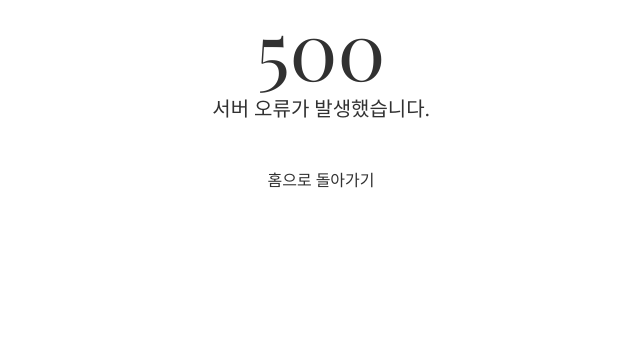
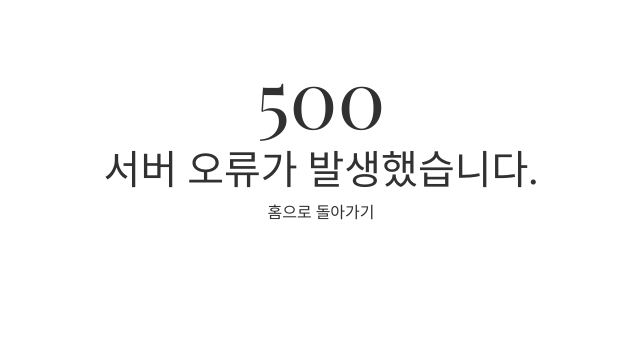
Before and after one commit to peripheral7/blog.github.io, a Django app: template blog/templates/blog/500.html in a window 1280 px wide. Shown: the top 359 px of the page, without its empty margins (319-959 px from the left). Run offline with Django 4.2, Linux system fonts and the light colour scheme; the template is opened without the code that fills it, so the values that code supplies are empty; some libraries are stand-ins or nearby versions.

Commit message:
500 page6

```diff
--- a/blog/templates/blog/404.html
+++ b/blog/templates/blog/404.html
@@ -17,12 +17,12 @@
     <!-- 404 Page -->
 
     <body>
-        <div class="container mt-5">
+        <div class="container mt-5 mb-2">
             <div class="row justify-content-center">
                 <div class="col-12 text-center">
                     <span class="display-1 d-block">404</span>
-                    <h1 class="text-decoration-none">페이지를 찾을 수 없습니다.</h1>
-                    <a href="/" class="">홈으로 돌아가기</a>
+                    <h1 class="">페이지를 찾을 수 없습니다.</h1>
+                    <a href="/" class="text-decoration-none">홈으로 돌아가기</a>
                 </div>
             </div>
         </div>
--- a/blog/templates/blog/500.html
+++ b/blog/templates/blog/500.html
@@ -16,14 +16,15 @@
     </head>
     <!-- 500 Page -->
 
-    <div class="container">
-        <div class="row justify-content-center">
-            <div class="col-12 text-center">
-                <span class="display-1 d-block">500</span>
-                <h1 class="mb-4 lead">서버 오류가 발생했습니다.</h1>
-                <a href="/" class="text-decoration-none nav-link">홈으로 돌아가기</a>
+    <body>
+        <div class="container mt-5 mb-2">
+            <div class="row justify-content-center">
+                <div class="col-12 text-center">
+                    <span class="display-1 d-block">500</span>
+                    <h1 class="">서버 오류가 발생했습니다.</h1>
+                    <a href="/" class="text-decoration-none">홈으로 돌아가기</a>
+                </div>
             </div>
         </div>
-    </div>
-
+    </body>
 </html>
```
